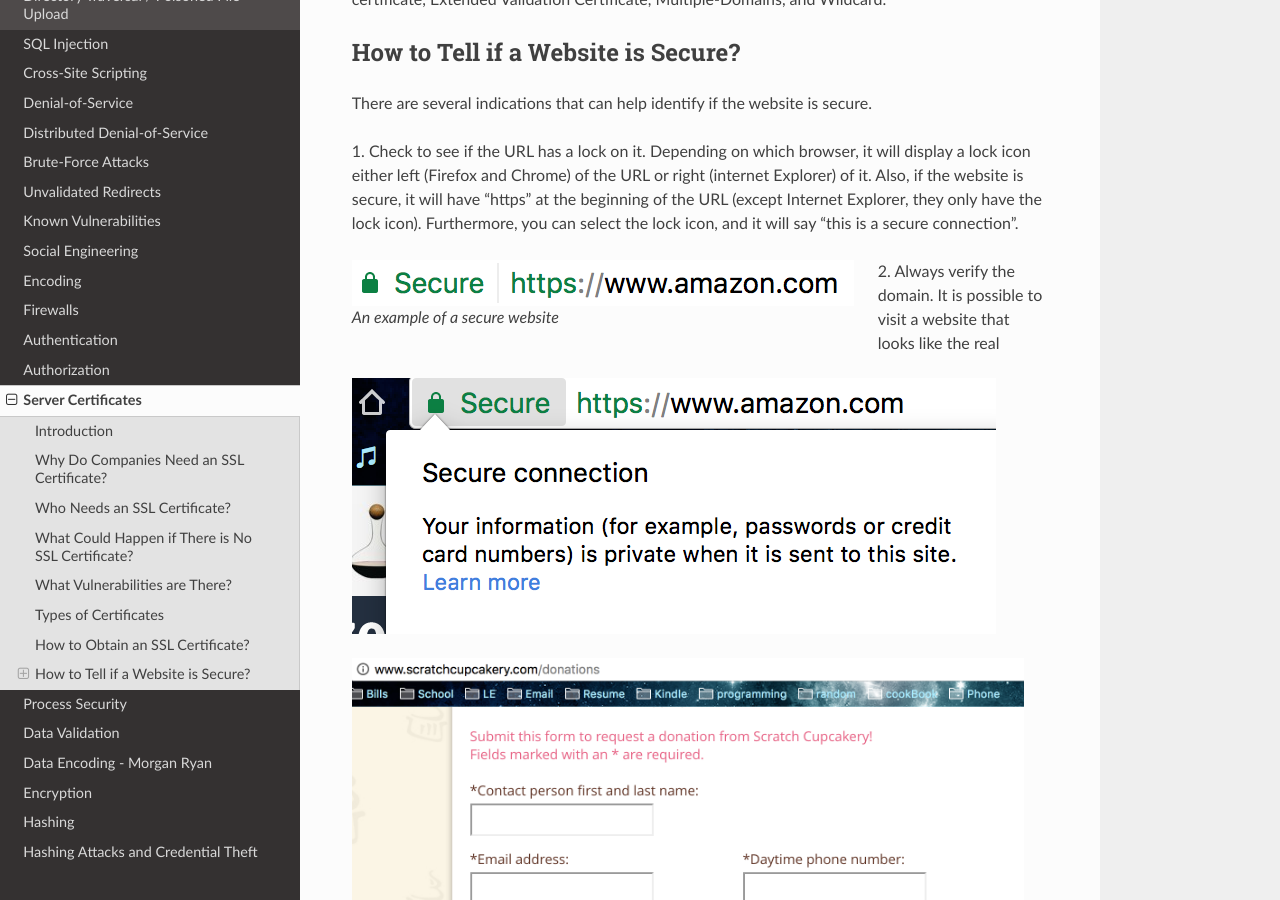
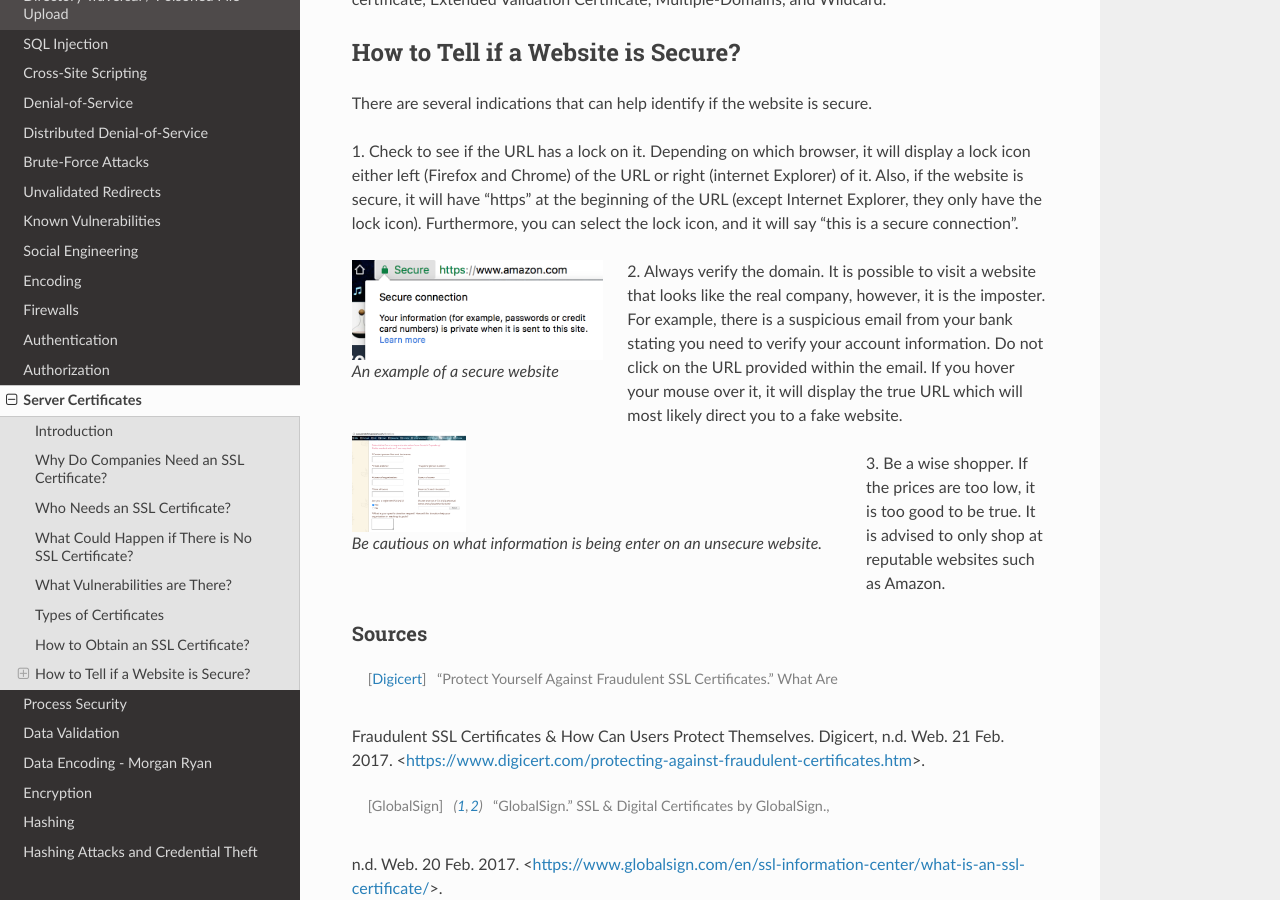
Before and after one commit to pvcraven/2017_web_security, a Sphinx documentation site: the page built from source/server_certificates/server_certificates.rst, in a window 1280 px wide and 900 px high, scrolled down 1690 px. Built offline with Sphinx 7.4.7 and the Read the Docs theme 2.0.0, drawn with Linux system fonts in a browser that asks for light colours.

Commit message:
resize images

```diff
--- a/source/server_certificates/server_certificates.rst
+++ b/source/server_certificates/server_certificates.rst
@@ -84,18 +84,19 @@
 icon). Furthermore, you can select the lock icon, and it will say "this is a
 secure connection".
 
-.. figure:: amazon.png
+
+
+
+.. figure:: amazonSecure.png
 		:align: left
-		:alt: Amazon Secure Website
+		:height: 100px
+		:alt: Secure Message
 
 		An example of a secure website
 
-.. image:: amazonSecure.png
-		:align: left
-		:alt: Secure Message
-
 .. figure:: cupcakeUnsecure.png
 		:align: left
+		:height: 100px
 		:alt: Cupcake Form
 
 		Be cautious on what information is being enter on an unsecure website.
```
